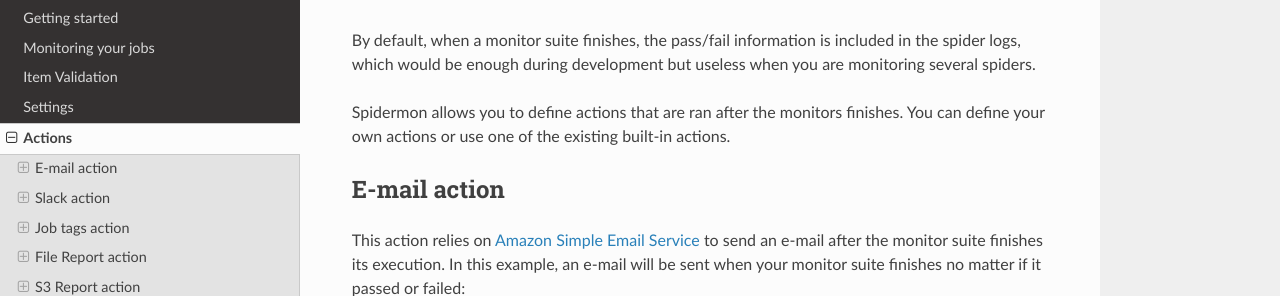
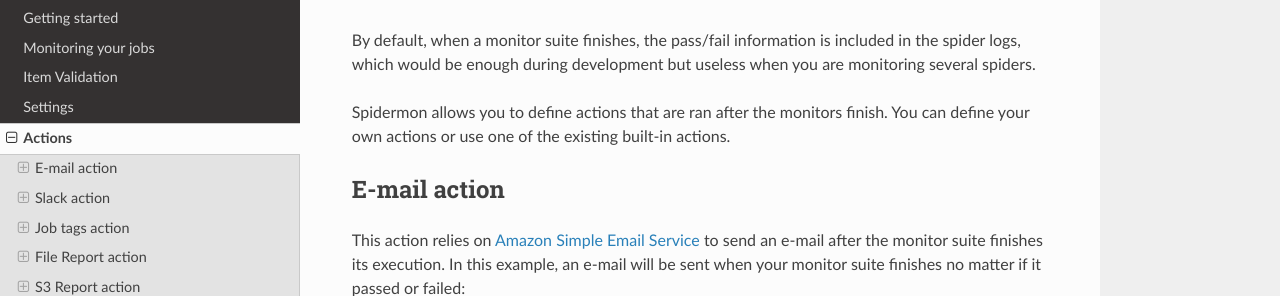
Before and after one commit to scrapinghub/spidermon, a Sphinx documentation site: the page built from docs/source/actions.rst, in a window 1280 px wide and 900 px high. Shown: the part 131-427 px from the top of the window. Built offline with Sphinx 7.4.7 and the Read the Docs theme 2.0.0, drawn with Linux system fonts in a browser that asks for light colours; some of the changed text lies outside the part shown.

Commit message:
they finishes → they finish

```diff
--- a/docs/source/actions.rst
+++ b/docs/source/actions.rst
@@ -8,7 +8,7 @@
 in the spider logs, which would be enough during development but useless when
 you are monitoring several spiders.
 
-Spidermon allows you to define actions that are ran after the monitors finishes.
+Spidermon allows you to define actions that are ran after the monitors finish.
 You can define your own actions or use one of the existing built-in actions.
 
 .. _actions-email:
@@ -166,7 +166,7 @@
 ============
 
 This action allows you to send custom messages to a `Slack`_ channel (or user)
-using a bot when your monitor suites finishes their execution. To use this action
+using a bot when your monitor suites finish their execution. To use this action
 you need to provide the `Slack credentials`_ in your `settings.py`
 file as follows:
 
@@ -456,7 +456,7 @@
 ============
 
 This action allows you to send custom messages to `Sentry`_ when your
-monitor suites finishes their execution. To use this action
+monitor suites finish their execution. To use this action
 you need to provide the `Sentry DSN`_ in your `settings.py`
 file as follows:
 
```
